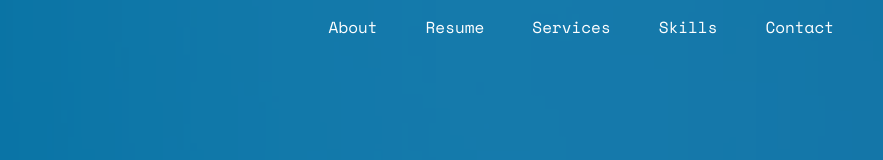
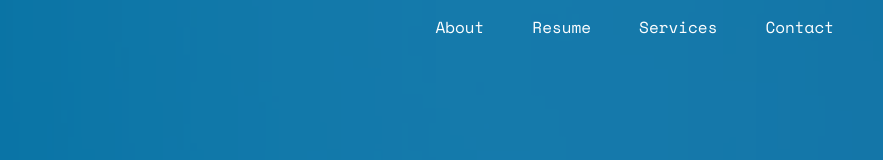
Before and after one commit to rubengomex/rubengomex.github.io, a plain HTML site: page index.html in a window 1280 px wide. Shown: the top 160 px of the page, without its empty margins (397-1280 px from the left). Drawn offline with nearby package versions, Linux system fonts and the light colour scheme; files whose address does not match are found by name.

Commit message:
Update index.html

```diff
--- a/index.html
+++ b/index.html
@@ -46,7 +46,7 @@
 			<li><a href="#fh5co-about" class="js-goTo">About</a></li>
 			<li><a href="#fh5co-resume" class="js-goTo">Resume</a></li>
 			<li><a href="#fh5co-features" class="js-goTo">Services</a></li>
-			<li><a href="#fh5co-skills" class="js-goTo">Skills</a></li>
+			<!--<li><a href="#fh5co-skills" class="js-goTo">Skills</a></li>-->
 			<li><a href="#fh5co-started" class="js-goTo">Contact</a></li>
 		</ul>
 		<div class="overlay"></div>
```
